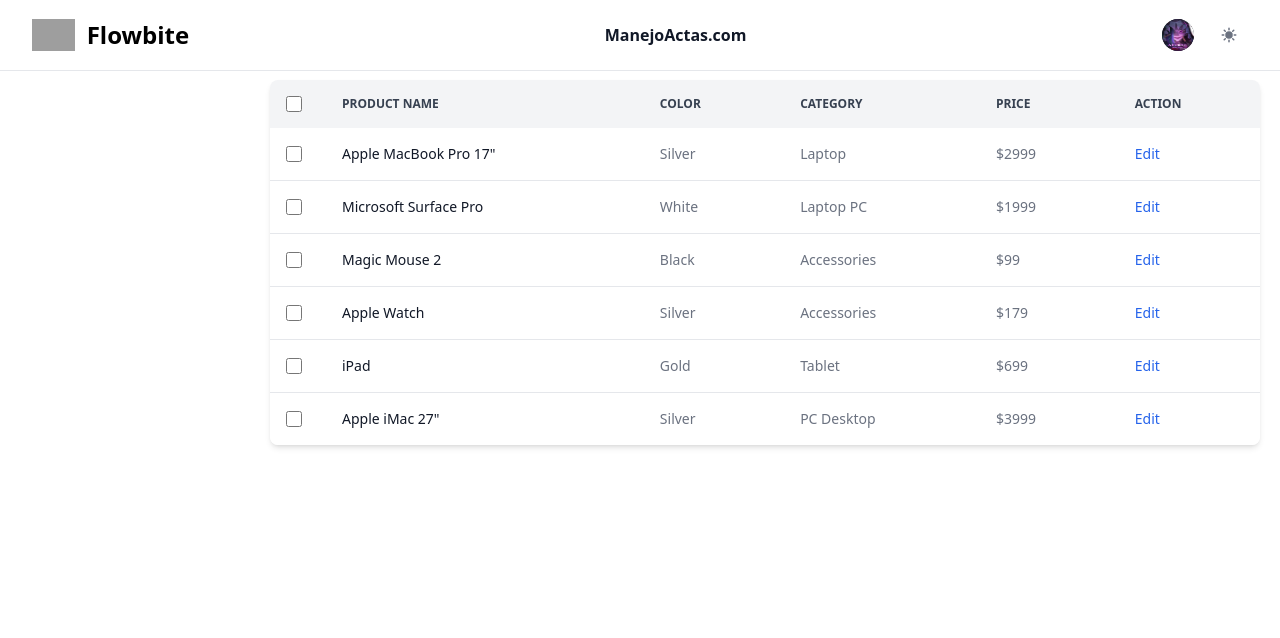
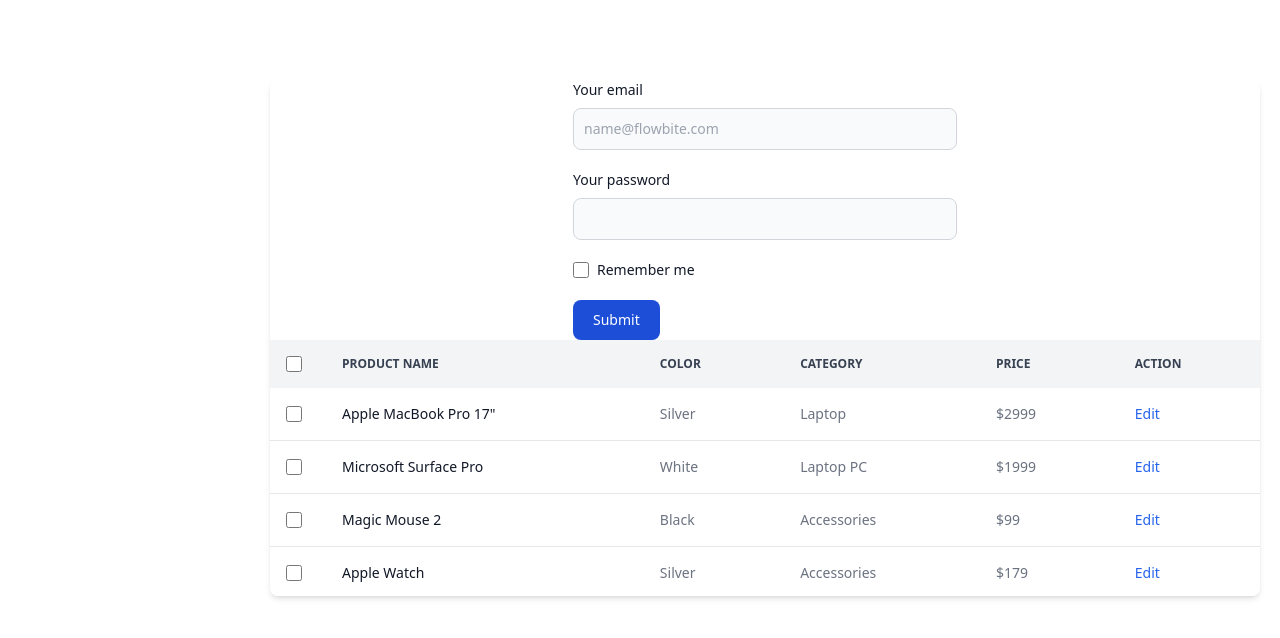
Before and after one commit to JaxLoz/diplomaProject, a Vue app: page /sesiones in a window 1280 px wide. Shown: the top 638 px of the page. Built offline with nearby package versions, Linux system fonts and the light colour scheme; grey boxes are pictures that could not be loaded.

Commit message:
vista de sessiones

```diff
--- a/src/views/HomeView.vue
+++ /dev/null
@@ -1,18 +0,0 @@
-<script setup>
-import { RouterLink, RouterView } from 'vue-router'
-import TheWelcome from '../components/TheWelcome.vue'
-import navBar from '../components/navBar.vue'
-import Side_bar from '@/components/side_bar.vue';
-</script>
-
-<template>
-  <div class="sideBar">
-    <Side_bar />
-  </div>
-  <div class="navBar">
-    <navBar />
-  </div>
-  <main>
-    <TheWelcome />
-  </main>
-</template>
--- a/src/views/sessions_actas.vue
+++ b/src/views/sessions_actas.vue
@@ -1,17 +1,36 @@
 <script setup>
-import navBar from '@/components/navBar.vue';
 
 </script>
 <template>
-      <div class="navBar">
-    <navBar />
-  </div>
-
   <div class="content2">
     <div class="content">
-  <main>
     <div class="overflow-x-auto shadow-md sm:rounded-lg">
-    <table class="w-full text-sm text-left text-gray-500">
+
+        <div>
+
+
+            <form class="max-w-sm mx-auto">
+            <div class="mb-5">
+                <label for="email" class="block mb-2 text-sm font-medium text-gray-900 dark:text-white">Your email</label>
+                <input type="email" id="email" class="bg-gray-50 border border-gray-300 text-gray-900 text-sm rounded-lg focus:ring-blue-500 focus:border-blue-500 block w-full p-2.5 dark:bg-gray-700 dark:border-gray-600 dark:placeholder-gray-400 dark:text-white dark:focus:ring-blue-500 dark:focus:border-blue-500" placeholder="name@flowbite.com" required />
+            </div>
+            <div class="mb-5">
+                <label for="password" class="block mb-2 text-sm font-medium text-gray-900 dark:text-white">Your password</label>
+                <input type="password" id="password" class="bg-gray-50 border border-gray-300 text-gray-900 text-sm rounded-lg focus:ring-blue-500 focus:border-blue-500 block w-full p-2.5 dark:bg-gray-700 dark:border-gray-600 dark:placeholder-gray-400 dark:text-white dark:focus:ring-blue-500 dark:focus:border-blue-500" required />
+            </div>
+            <div class="flex items-start mb-5">
+                <div class="flex items-center h-5">
+                <input id="remember" type="checkbox" value="" class="w-4 h-4 border border-gray-300 rounded bg-gray-50 focus:ring-3 focus:ring-blue-300 dark:bg-gray-700 dark:border-gray-600 dark:focus:ring-blue-600 dark:ring-offset-gray-800 dark:focus:ring-offset-gray-800" required />
+                </div>
+                <label for="remember" class="ms-2 text-sm font-medium text-gray-900 dark:text-gray-300">Remember me</label>
+            </div>
+            <button type="submit" class="text-white bg-blue-700 hover:bg-blue-800 focus:ring-4 focus:outline-none focus:ring-blue-300 font-medium rounded-lg text-sm w-full sm:w-auto px-5 py-2.5 text-center dark:bg-blue-600 dark:hover:bg-blue-700 dark:focus:ring-blue-800">Submit</button>
+            </form>
+
+        </div>
+
+        <div class="max-h-64 overflow-y-auto overflow-x-auto">
+            <table class="w-full text-sm text-left text-gray-500">
         <thead class="text-xs text-gray-700 uppercase bg-gray-100">
             <tr>
                 <th scope="col" class="p-4">
@@ -178,11 +197,10 @@
             </tr>
         </tbody>
     </table>
-</div>
+        </div>
 
-  </main>
-</div>
+    </div>
+    </div>
 
   </div>
-
-  </template>
+</template>
```
